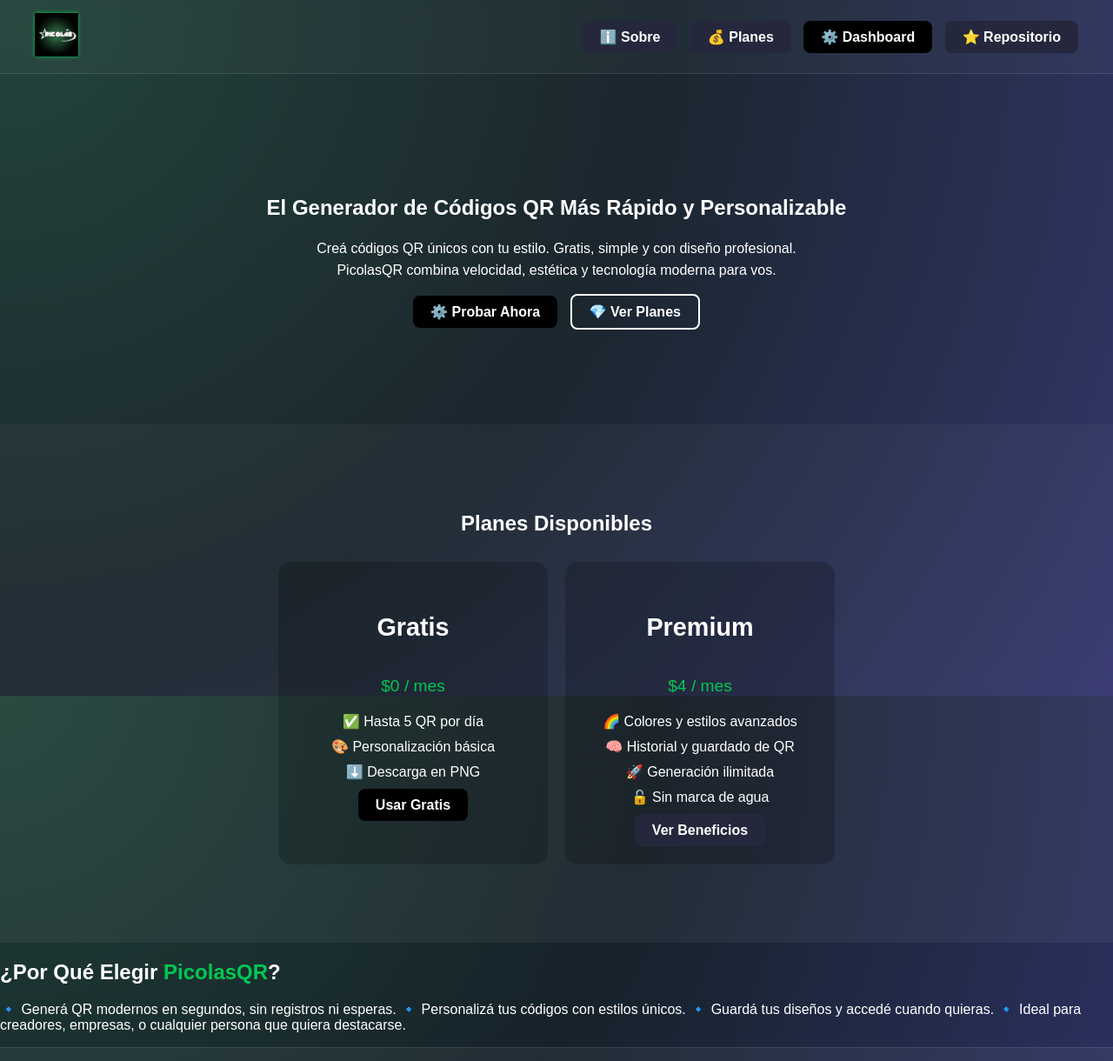
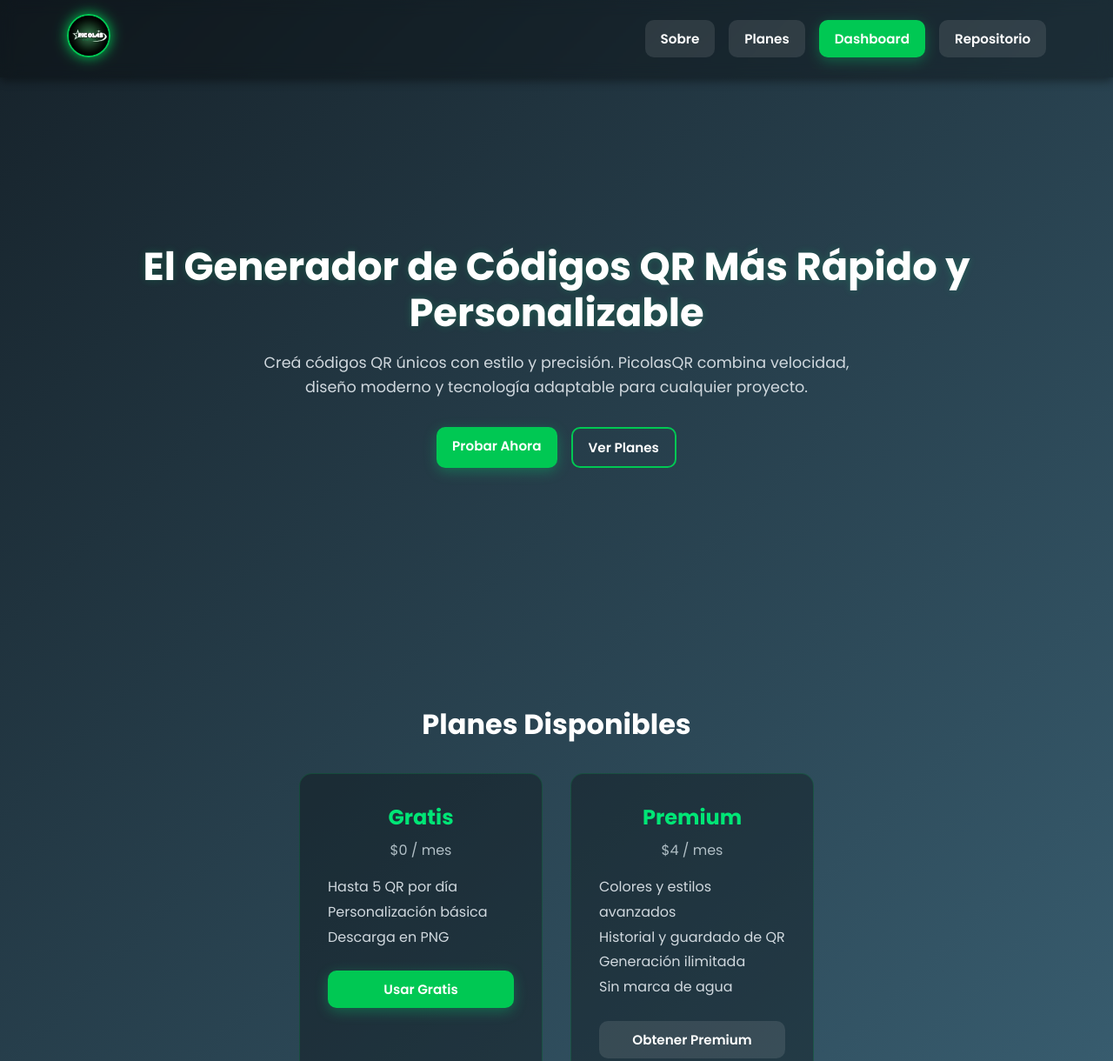
Before and after one commit to picolasYT/QRGenerator-Picolas, a plain HTML site: page index.html in a window 1280 px wide. Shown: the top 1220 px of the page at 87% size. Drawn offline with Linux system fonts and the light colour scheme.

Commit message:
⭕ Actualización importante con la dashboard

```diff
--- a/index.html
+++ b/index.html
@@ -3,39 +3,256 @@
 <head>
   <meta charset="UTF-8" />
   <meta name="viewport" content="width=device-width, initial-scale=1.0" />
-  <title>Picolas QR Generator</title>
-  <link rel="stylesheet" href="style.css" />
-  <link rel="icon" type="image/png" href="/assets/logo.png">
+  <title>PicolasQR Generator</title>
+  <link rel="icon" type="image/png" href="/assets/logo.png" />
+
+  <style>
+    @import url('https://fonts.googleapis.com/css2?family=Poppins:wght@400;600;700&display=swap');
+
+    * {
+      margin: 0;
+      padding: 0;
+      box-sizing: border-box;
+    }
+
+    body {
+      font-family: 'Poppins', sans-serif;
+      background: linear-gradient(135deg, #16222A, #3A6073);
+      color: #ffffff;
+      overflow-x: hidden;
+      scroll-behavior: smooth;
+    }
+
+    /* ANIMACIONES */
+    @keyframes fadeUp {
+      0% { opacity: 0; transform: translateY(30px); }
+      100% { opacity: 1; transform: translateY(0); }
+    }
+
+    @keyframes pulseGlow {
+      0% { box-shadow: 0 0 0px #00c853; }
+      50% { box-shadow: 0 0 20px #00c853; }
+      100% { box-shadow: 0 0 0px #00c853; }
+    }
+
+    /* NAVBAR */
+    header.navbar {
+      display: flex;
+      justify-content: space-between;
+      align-items: center;
+      padding: 1rem 6%;
+      background: rgba(0, 0, 0, 0.3);
+      backdrop-filter: blur(8px);
+      position: sticky;
+      top: 0;
+      z-index: 100;
+      box-shadow: 0 4px 10px rgba(0, 0, 0, 0.4);
+    }
+
+    .logo img {
+      height: 50px;
+      width: 50px;
+      border-radius: 50%;
+      border: 2px solid #00c853;
+      animation: pulseGlow 3s infinite ease-in-out;
+    }
+
+    .nav-buttons {
+      display: flex;
+      gap: 1rem;
+    }
+
+    .btn {
+      padding: 10px 18px;
+      border-radius: 10px;
+      font-weight: 600;
+      text-decoration: none;
+      transition: all 0.3s ease;
+      font-size: 0.95rem;
+    }
+
+    .btn.dark {
+      background: rgba(255, 255, 255, 0.1);
+      color: #fff;
+    }
+
+    .btn.dark:hover {
+      background: #00c853;
+      color: #fff;
+    }
+
+    .btn.black {
+      background: #00c853;
+      color: #fff;
+      box-shadow: 0 4px 15px rgba(0, 230, 118, 0.3);
+    }
+
+    .btn.black:hover {
+      background: #00e676;
+      box-shadow: 0 6px 25px rgba(0, 230, 118, 0.4);
+      transform: translateY(-2px);
+    }
+
+    /* HERO */
+    .hero {
+      text-align: center;
+      padding: 5rem 8%;
+      display: flex;
+      flex-direction: column;
+      align-items: center;
+      justify-content: center;
+      min-height: 80vh;
+    }
+
+    .hero h1 {
+      font-size: 2.8rem;
+      line-height: 1.2;
+      margin-bottom: 1rem;
+      color: #ffffff;
+      text-shadow: 0 0 10px rgba(0, 230, 118, 0.2);
+      opacity: 0;
+      animation: fadeUp 1s ease-out forwards;
+      animation-delay: 0.2s;
+    }
+
+    .hero p {
+      max-width: 700px;
+      color: #d0d8de;
+      font-size: 1.1rem;
+      line-height: 1.6;
+      margin-bottom: 2rem;
+      opacity: 0;
+      animation: fadeUp 1s ease-out forwards;
+      animation-delay: 0.6s;
+    }
+
+    .hero-buttons {
+      display: flex;
+      gap: 1rem;
+      flex-wrap: wrap;
+      justify-content: center;
+      opacity: 0;
+      animation: fadeUp 1s ease-out forwards;
+      animation-delay: 1s;
+    }
+
+    .btn.white {
+      border: 2px solid #00c853;
+      background: transparent;
+      color: #fff;
+    }
+
+    .btn.white:hover {
+      background: #00c853;
+      color: #fff;
+    }
+
+    /* PLANES */
+    .planes {
+      padding: 5rem 8%;
+      text-align: center;
+    }
+
+    .planes h2 {
+      font-size: 2rem;
+      margin-bottom: 2rem;
+      color: #fff;
+    }
+
+    .plan-cards {
+      display: flex;
+      justify-content: center;
+      gap: 2rem;
+      flex-wrap: wrap;
+    }
+
+    .plan {
+      background: rgba(0, 0, 0, 0.3);
+      padding: 2rem;
+      border-radius: 15px;
+      width: 280px;
+      transition: transform 0.3s, box-shadow 0.3s;
+      border: 1px solid rgba(0, 200, 83, 0.2);
+    }
+
+    .plan:hover {
+      transform: translateY(-8px);
+      box-shadow: 0 8px 25px rgba(0, 230, 118, 0.25);
+    }
+
+    .plan h3 {
+      color: #00e676;
+      font-size: 1.5rem;
+      margin-bottom: 0.5rem;
+    }
+
+    .plan p {
+      color: #b0bec5;
+      margin-bottom: 1rem;
+      font-weight: 500;
+    }
+
+    .plan ul {
+      list-style: none;
+      text-align: left;
+      margin-bottom: 1.5rem;
+      line-height: 1.8;
+    }
+
+    .plan ul li {
+      color: #d0d8de;
+    }
+
+    .plan .btn {
+      display: inline-block;
+      width: 100%;
+      text-align: center;
+    }
+
+    /* FOOTER */
+    footer {
+      text-align: center;
+      padding: 1.5rem;
+      background: rgba(0, 0, 0, 0.4);
+      font-size: 0.9rem;
+      color: #90a4ae;
+    }
+
+    /* RESPONSIVE */
+    @media (max-width: 600px) {
+      .hero h1 { font-size: 1.9rem; }
+      .hero p { font-size: 1rem; }
+      .plan { width: 100%; }
+      .hero-buttons a { width: 100%; text-align: center; }
+    }
+  </style>
 </head>
 
 <body>
-  <!-- 🧭 NAVBAR -->
+  <!-- NAVBAR -->
   <header class="navbar">
     <div class="logo">
-      <img src="assets/logo.png" alt="Picolas QR" />
+      <img src="assets/logo.png" alt="PicolasQR" />
     </div>
     <div class="nav-buttons">
-      <a href="about/index.html" class="btn dark">ℹ️ Sobre</a>
-      <a href="pricing/index.html" class="btn dark">💰 Planes</a>
-      <a href="dashboard/index.html" class="btn black">⚙️ Dashboard</a>
-      <a href="https://github.com/picolasYT/QRGenerator-Picolas" class="btn dark" target="_blank">⭐ Repositorio</a>
+      <a href="#about" class="btn dark">Sobre</a>
+      <a href="#planes" class="btn dark">Planes</a>
+      <a href="dashboard/index.html" class="btn black">Dashboard</a>
+      <a href="https://github.com/picolasYT/QRGenerator-Picolas" class="btn dark" target="_blank">Repositorio</a>
     </div>
   </header>
 
-  <!-- 🧠 HERO PRINCIPAL -->
+  <!-- HERO -->
   <section class="hero">
     <h1>El Generador de Códigos QR Más Rápido y Personalizable</h1>
-    <p>
-      Creá códigos QR únicos con tu estilo. Gratis, simple y con diseño profesional.
-      PicolasQR combina velocidad, estética y tecnología moderna para vos.
-    </p>
+    <p>Creá códigos QR únicos con estilo y precisión. PicolasQR combina velocidad, diseño moderno y tecnología adaptable para cualquier proyecto.</p>
     <div class="hero-buttons">
-      <a href="dashboard/index.html" class="btn black">⚙️ Probar Ahora</a>
-      <a href="#planes" class="btn white">💎 Ver Planes</a>
+      <a href="dashboard/index.html" class="btn black">Probar Ahora</a>
+      <a href="#planes" class="btn white">Ver Planes</a>
     </div>
   </section>
 
-  <!-- 💰 PREVIEW DE PLANES -->
+  <!-- PLANES -->
   <section class="planes" id="planes">
     <h2>Planes Disponibles</h2>
     <div class="plan-cards">
@@ -43,9 +260,9 @@
         <h3>Gratis</h3>
         <p>$0 / mes</p>
         <ul>
-          <li>✅ Hasta 5 QR por día</li>
-          <li>🎨 Personalización básica</li>
-          <li>⬇️ Descarga en PNG</li>
+          <li>Hasta 5 QR por día</li>
+          <li>Personalización básica</li>
+          <li>Descarga en PNG</li>
         </ul>
         <a href="dashboard/index.html" class="btn black">Usar Gratis</a>
       </div>
@@ -54,28 +271,17 @@
         <h3>Premium</h3>
         <p>$4 / mes</p>
         <ul>
-          <li>🌈 Colores y estilos avanzados</li>
-          <li>🧠 Historial y guardado de QR</li>
-          <li>🚀 Generación ilimitada</li>
-          <li>🔓 Sin marca de agua</li>
+          <li>Colores y estilos avanzados</li>
+          <li>Historial y guardado de QR</li>
+          <li>Generación ilimitada</li>
+          <li>Sin marca de agua</li>
         </ul>
-        <a href="pricing/index.html" class="btn dark">Ver Beneficios</a>
+        <a href="/pricing/index.html" class="btn dark">Obtener Premium</a>
       </div>
     </div>
   </section>
 
-  <!-- 💬 BENEFICIOS -->
-  <section class="info">
-    <h2>¿Por Qué Elegir <span style="color:#00c853">PicolasQR</span>?</h2>
-    <p>
-      🔹 Generá QR modernos en segundos, sin registros ni esperas.
-      🔹 Personalizá tus códigos con estilos únicos.
-      🔹 Guardá tus diseños y accedé cuando quieras.
-      🔹 Ideal para creadores, empresas, o cualquier persona que quiera destacarse.
-    </p>
-  </section>
-
-  <!-- 👣 FOOTER -->
+  <!-- FOOTER -->
   <footer>
     <p>© 2025 PicolasQR — Todos los derechos reservados.</p>
   </footer>
```
Also changed, not shown: dashboard/index.html (+10 -24 lines), dashboard/script.js (+47 -56 lines).
